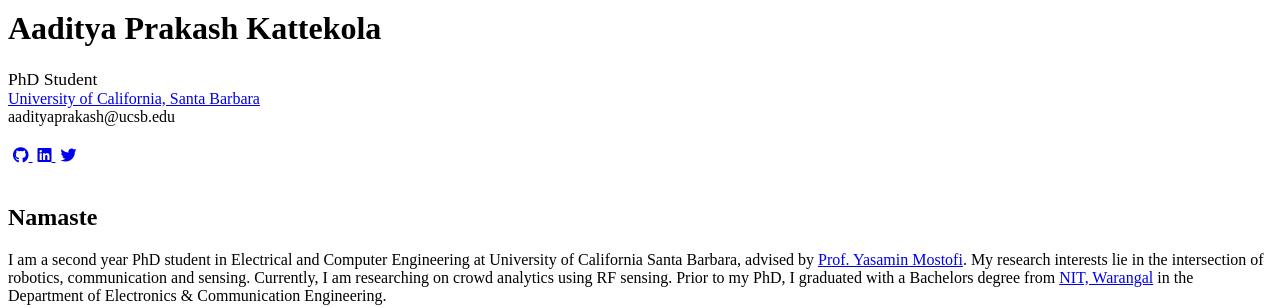
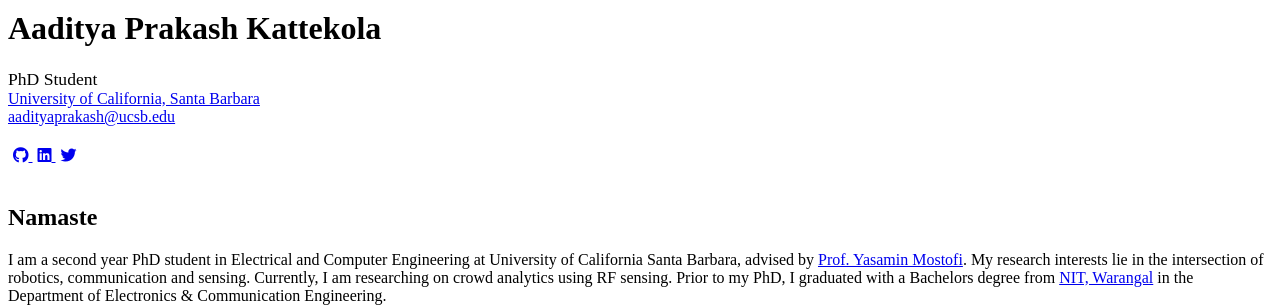
Before and after one commit to Kapi2910/kapi2910.github.io, a Jekyll site: the page built from index.md, in a window 1280 px wide and 900 px high, scrolled down 854 px. Shown: the part 322-629 px from the top of the window. Built offline with Jekyll 4.4.1, drawn with Linux system fonts in a browser that asks for light colours; nearby versions of some CDN libraries; some web fonts are replaced; a style sheet for code colours, icons or effects is not loaded.

Commit message:
Email made clickable

```diff
--- a/_layouts/homepage.html
+++ b/_layouts/homepage.html
@@ -90,7 +90,7 @@
         <br>
         {% endif %}
         {% if site.email %}
-        <email>{{ site.email }}</email>
+        <a href="mailto:aadityaprakash@ucsb.edu">{{ site.email }}</a>
         {% endif %}
 
         <br>
```
